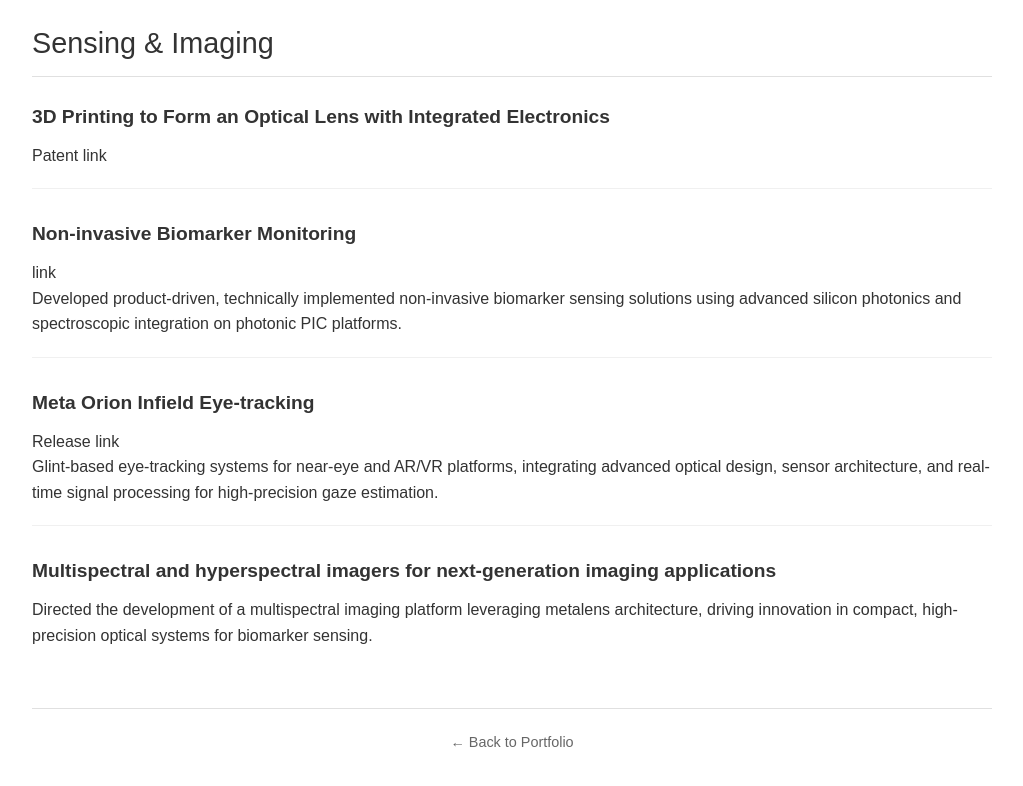
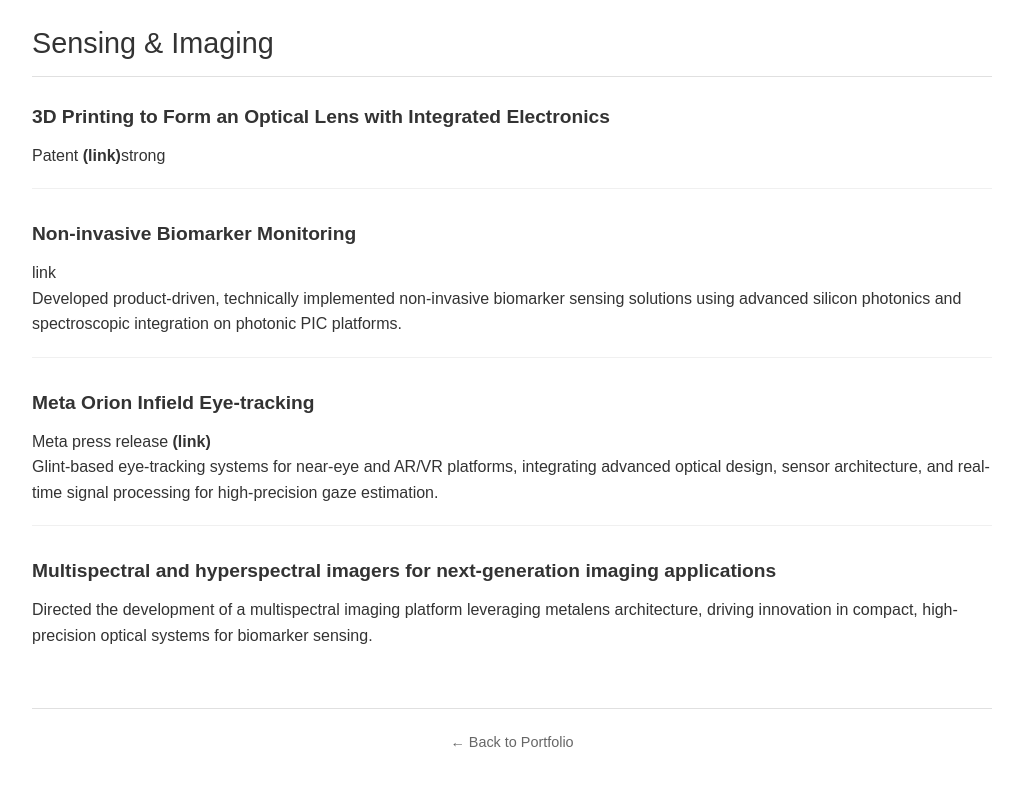
Before and after one commit to shermin-ara/SherminArab.github.io, a Jekyll site: the page built from sensing-imaging.html, in a window 1280 px wide. Shown: the top 786 px of the page, without its empty margins (128-1151 px from the left). Built offline with Jekyll 4.4.1, drawn with Linux system fonts in a browser that asks for light colours.

Commit message:
Update sensing-imaging.html

```diff
--- a/sensing-imaging.html
+++ b/sensing-imaging.html
@@ -8,7 +8,7 @@ title: Sensing & Imaging - Shermin Arab
 
     <div class="project-item">
         <div class="project-title">3D Printing to Form an Optical Lens with Integrated Electronics</div>
-        <p><a href="https://patents.google.com/patent/WO2025085145A1/en?inventor=Shermin+Arab" target="_blank">Patent link</a></p>
+        <p>Patent <a href="https://patents.google.com/patent/WO2025085145A1/en?inventor=Shermin+Arab" target="_blank"><strong>(link)</strong>strong</a></p>
     </div>
 
     <div class="project-item">
@@ -19,7 +19,7 @@ title: Sensing & Imaging - Shermin Arab
 
     <div class="project-item">
         <div class="project-title">Meta Orion Infield Eye-tracking</div>
-        <p><a href="https://www.meta.com/emerging-tech/orion/?srsltid=AfmBOophRB0fjOBYcYDwqx_n2Uku5cBa1VJqQAmhcgEqHqwXdI9Xxt6c" target="_blank"> Release link</a></p>
+        <p> Meta press release <a href="https://www.meta.com/emerging-tech/orion/?srsltid=AfmBOophRB0fjOBYcYDwqx_n2Uku5cBa1VJqQAmhcgEqHqwXdI9Xxt6c" target="_blank"><strong>(link)</strong></a></p>
         <p>Glint-based eye-tracking systems for near-eye and AR/VR platforms, integrating advanced optical design, sensor architecture, and real-time signal processing for high-precision gaze estimation.</p>
     </div>
 
@@ -30,5 +30,5 @@ title: Sensing & Imaging - Shermin Arab
 </div>
 
 <div class="back-link">
-    <a href="/">← Back to Portfolio</a>
+    <a href="index.html">← Back to Portfolio</a>
 </div>
```
